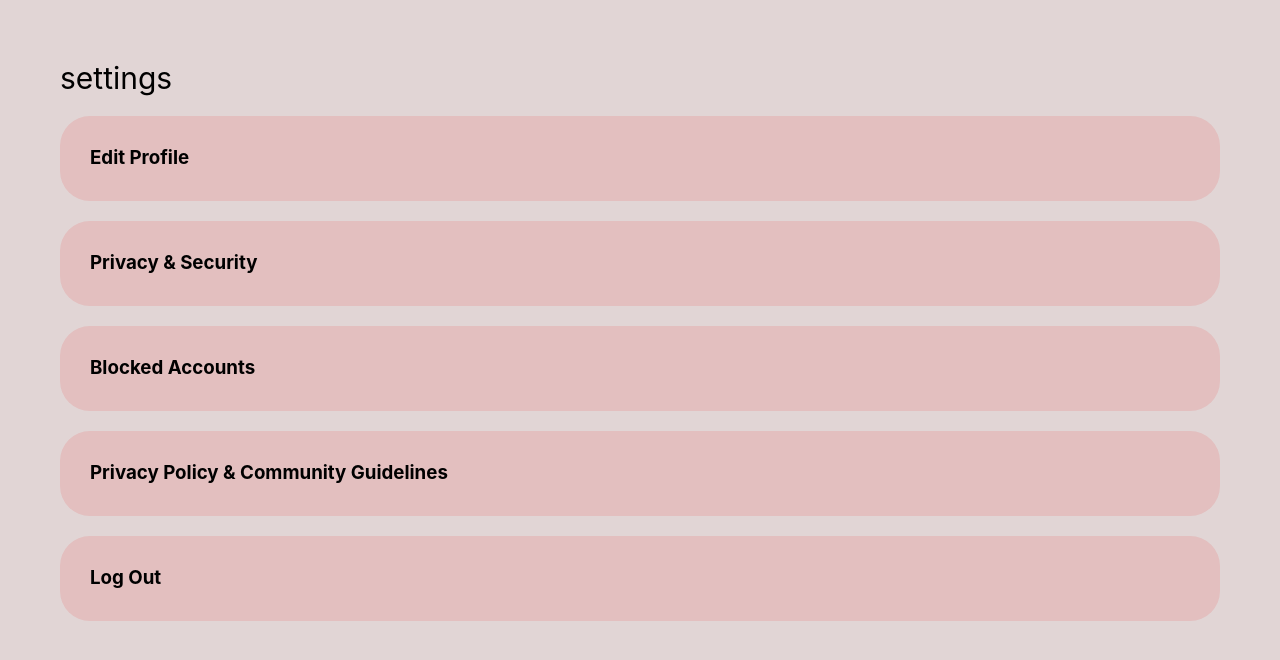
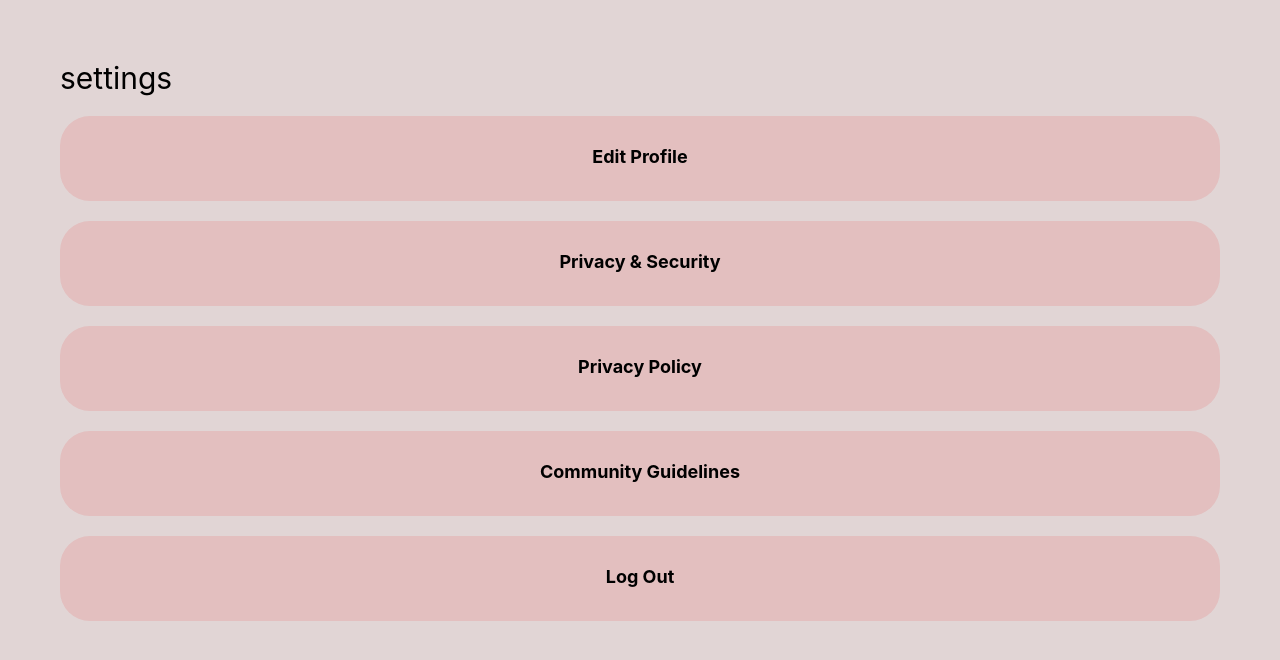
Before and after one commit to bharatrnair/socius-all, a React (Create React App) app: page /settings in a window 1280 px wide. Shown: the top 660 px of the page. Built offline with nearby package versions, Linux system fonts and the light colour scheme.

Commit message:
settings

```diff
--- a/src/components/Settings.css
+++ b/src/components/Settings.css
@@ -23,3 +23,9 @@
     gap: 20px;
 
   }
+  h3{
+    font-size: 18px;
+    text-align: center;
+
+
+  }
--- a/src/components/Settings.jsx
+++ b/src/components/Settings.jsx
@@ -16,10 +16,10 @@ const Settings = () => {
                       <h3>Privacy & Security</h3>
                       </div>
                       <div className="settings-property">
-                      <h3>Blocked Accounts</h3>
+                      <h3>Privacy Policy</h3>
                       </div>
                       <div className="settings-property">
-                      <h3>Privacy Policy & Community Guidelines</h3>
+                      <h3>Community Guidelines</h3>
                       </div>
                       <div className="settings-property">
                       <h3>Log Out</h3>
```
